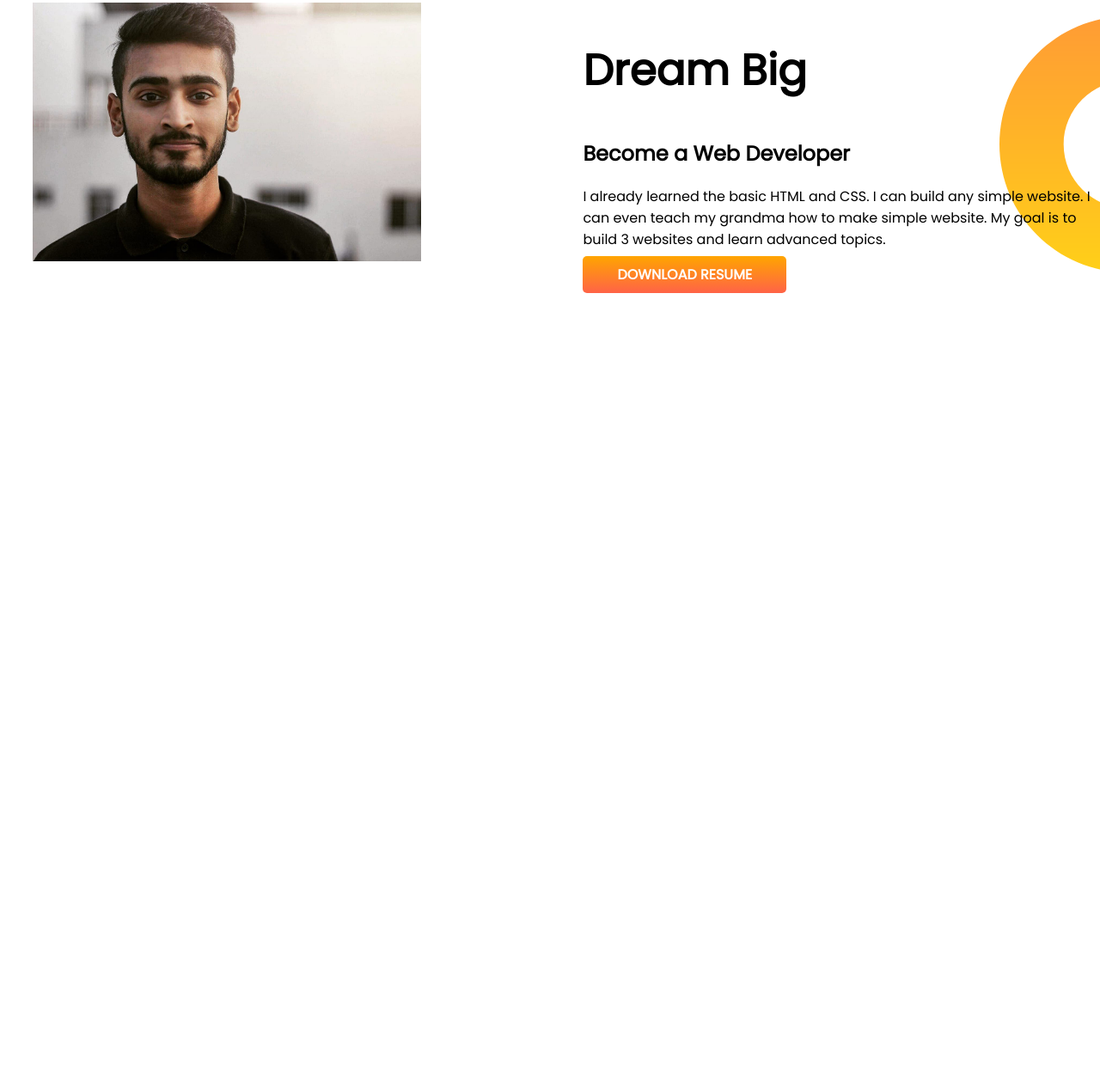
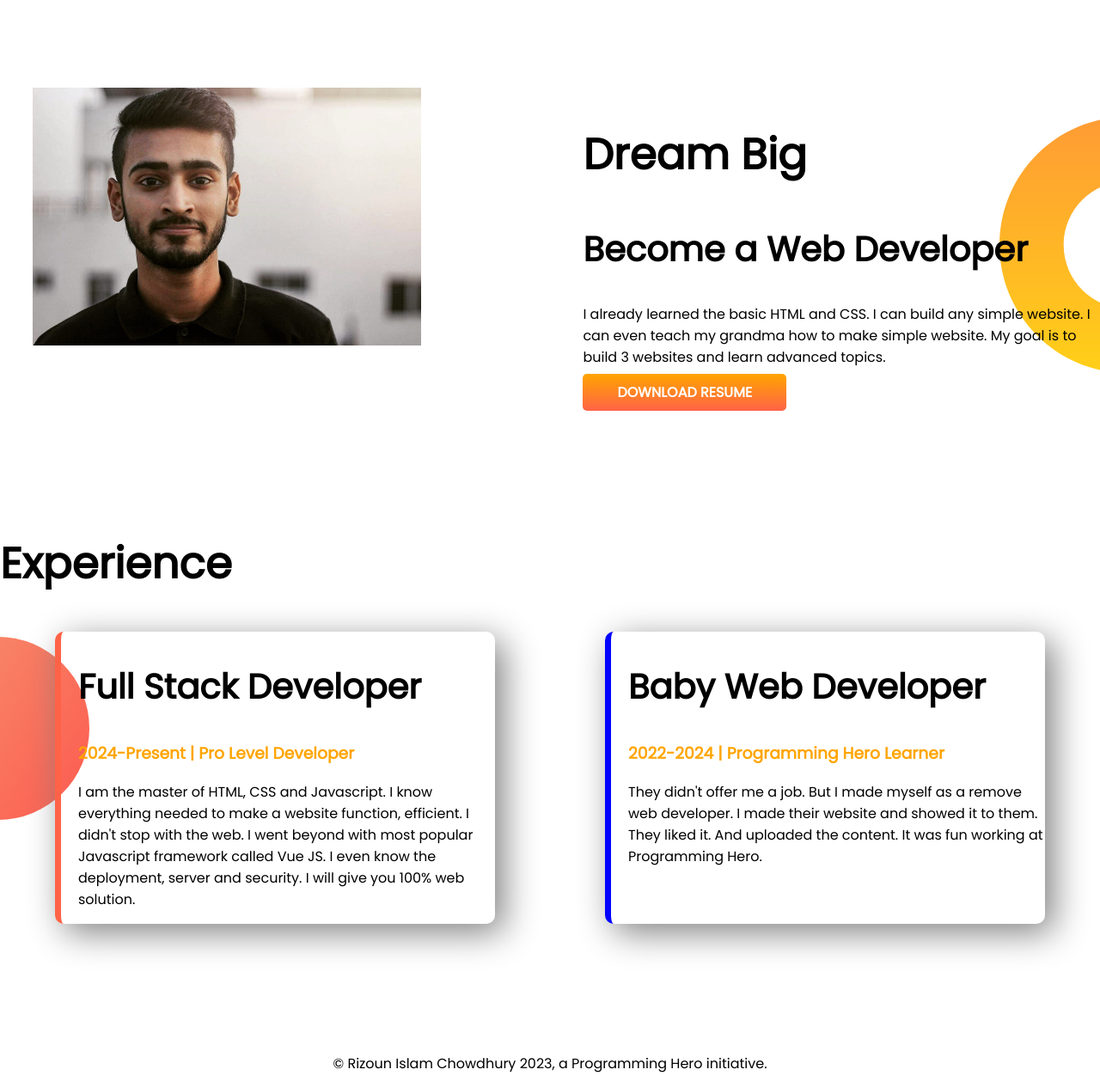
Before and after one commit to Rizoun-Islam-Chowdhury/Developer-portfolio, a plain HTML site: page index.html in a window 1280 px wide. Shown: the part 692-1958 px from the top of the page at 86% size. Before the commit the page ends 1174 px from the top, so only its background shows below. Drawn offline with Linux system fonts and the light colour scheme.

Commit message:
styled border & added footer

```diff
--- a/index.html
+++ b/index.html
@@ -13,7 +13,7 @@
 </head>
 
 <body>
-    <section class="top-banner">
+    <section class="top-banner flexible-container">
         <div class="half-width">
             <h1>Welcome To</h1>
             <h1><span class="orange-color">Rizoun Islam Chowdhury</span> World!</h1>
@@ -23,12 +23,13 @@
                 That's why I am learning and mastering web development. I will not stop until I become the Web
                 Development
                 Hero.</p>
-            <a class="link-button" target="_blank" href="https://www.facebook.com/rizoun.islam/">HIRE ME</a>
+            <a class="link-button" target="_blank"
+                href="https://www.linkedin.com/in/rizoun-islam-chowdhury-2319431b2/">HIRE ME</a>
         </div>
         <div class="half-width"> <img src="images/Rizoun-bg.png" alt="" srcset="">
         </div>
     </section>
-    <section class="dream-big">
+    <section class="dream-big flexible-container">
         <div class="half-width">
             <img src="images/Rizoun 2.jpg" alt="">
         </div>
@@ -40,6 +41,29 @@
             <a class="link-button" target="_blank" href="">DOWNLOAD RESUME</a>
         </div>
     </section>
+    <section class="experience-area">
+        <h1>Experience</h1>
+        <div class="flexible-container">
+            <div id="full-stack-developer" class="experience-item">
+                <h2>Full Stack Developer</h2>
+                <h3 class="orange-color">2024-Present | Pro Level Developer</h3>
+                <p>I am the master of HTML, CSS and Javascript. I know everything needed to make a website function,
+                    efficient. I didn't stop with the web. I went beyond with most popular Javascript framework called
+                    Vue
+                    JS. I even know the deployment, server and security. I will give you 100% web solution.</p>
+            </div>
+            <div id="baby-web-developer" class="experience-item">
+                <h2>Baby Web Developer</h2>
+                <h3 class="orange-color">2022-2024 | Programming Hero Learner</h3>
+                <p>They didn't offer me a job. But I made myself as a remove web developer. I made their website and
+                    showed
+                    it to them. They liked it. And uploaded the content. It was fun working at Programming Hero.</p>
+            </div>
+        </div>
+    </section>
 </body>
+<footer>
+    <p>© Rizoun Islam Chowdhury 2023, a Programming Hero initiative.</p>
+</footer>
 
 </html>
--- a/style.css
+++ b/style.css
@@ -7,11 +7,15 @@ h1 {
     font-size: 50px;
 }
 
+h2 {
+    font-size: 40px;
+}
+
 .orange-color {
     color: orange;
 }
 
-section {
+.flexible-container {
     display: flex;
     margin-bottom: 150px;
 }
@@ -44,3 +48,31 @@ section {
     background-repeat: no-repeat;
     background-position: right;
 }
+
+.experience-area {
+    background-image: url(images/exp-bg.png);
+    background-repeat: no-repeat;
+    background-position: left;
+}
+
+.experience-item {
+    width: 40%;
+    margin-left: 5%;
+    margin-right: 5%;
+    padding-left: 20px;
+    border-radius: 10px;
+    box-shadow: 10px 10px 40px gray;
+    border-left: 7px solid blue;
+}
+
+#full-stack-developer {
+    border-left: 7px solid tomato;
+}
+
+#baby-web-developer {
+    border-left: 7px solid blue;
+}
+
+footer p {
+    text-align: center;
+}
```
